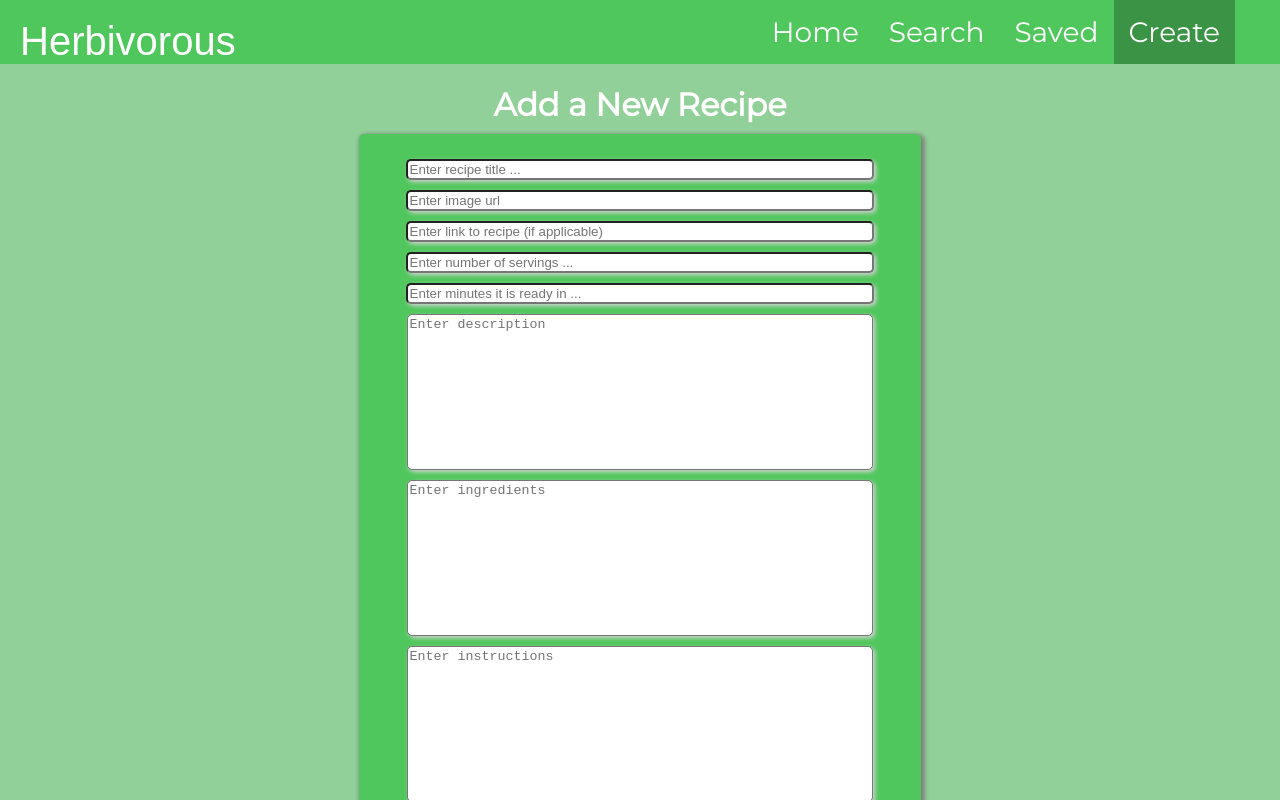
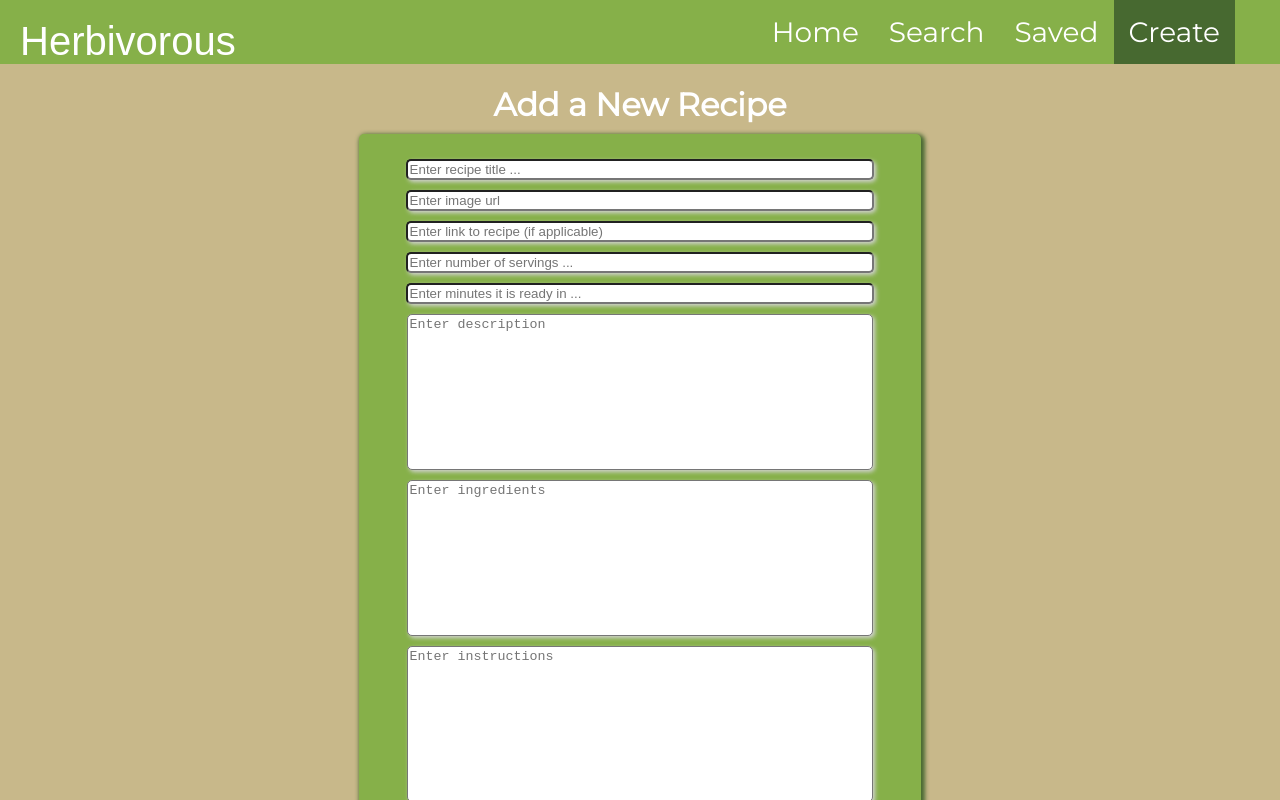
Before and after one commit to Pete-Fowler/herbivorous, a React (Create React App) app: page /submit in a window 1280 px wide. Built offline with nearby package versions, Linux system fonts and the light colour scheme; no server answers; data requests are answered from the project's data file; a web font is replaced by a local one.

Commit message:
Edit colors

```diff
--- a/src/styles/App.css
+++ b/src/styles/App.css
@@ -1,8 +1,16 @@
 @import url('https://fonts.googleapis.com/css2?family=Montserrat&family=MuseoModerno:wght@400;700&display=swap');
+
+:root {
+  --beige: #C8B88A;
+  --green: #86B049;
+  --greenD: #476930;
+}
+
+/* body { background-color: var(--blue); } */
 
 body {
   margin: 0px;
-  background-color: #92D099;
+  background-color: var(--beige);
   color: white;
   font-family: 'Montserrat', sans-serif;
 }
--- a/src/styles/Details.css
+++ b/src/styles/Details.css
@@ -13,10 +13,10 @@
   max-width: 40%;
 }
 #details #text {
-  background-color: #50C75D;
+  background-color: var(--green);
   border-radius: 5px;
   padding: 10px;
-  box-shadow: 4px #3B9446;
+  box-shadow: 4px var(--greenD);
 }
 
 #details a {
--- a/src/styles/Home.css
+++ b/src/styles/Home.css
@@ -13,11 +13,11 @@
   font-size: 1.5rem;
   color: white;
   appearance: none;
-  background-color: #50C75D;
+  background-color: var(--green);
   border: none;
   margin-bottom: 5px;
   border-radius: 5px;
-  box-shadow: 2px 2px 2px #327f3b;
+  box-shadow: 2px 2px 2px var(--greenD);
 }
 
 #show-another:hover {
@@ -41,7 +41,7 @@
   max-height: 200vh;
   max-width: 95%;
   border-radius: 5px;
-  box-shadow: 0px 0px 4px #327f3b;
+  box-shadow: 0px 0px 4px var(--greenD);
 }
 
 #image-wrapper {
--- a/src/styles/Nav.css
+++ b/src/styles/Nav.css
@@ -7,7 +7,7 @@
   gap: 20px;
   padding: 0px 20px;
   font-size: 2.5rem;
-  background-color: #50C75D;
+  background-color: var(--green);
   position: sticky;
   top: 0px;
   z-index: 5;
@@ -39,5 +39,5 @@
 
 a:hover, a.active {
   transition: .6s;
-  background-color: #3B9446;
+  background-color: var(--greenD);
 }
--- a/src/styles/Recipe.css
+++ b/src/styles/Recipe.css
@@ -1,12 +1,12 @@
 .recipe {
   position: relative;
-  background-color: #50C75D;
+  background-color: var(--green);
   border: 1px solid white;
   padding: 0px;
   width: 300px;
   height: 300px;
   border-radius: 5px;
-  box-shadow: 2px 2px 4px #3B9446;
+  box-shadow: 2px 2px 4px var(--greenD);
 }
 
 #image-box {
--- a/src/styles/Search.css
+++ b/src/styles/Search.css
@@ -20,6 +20,6 @@
   font-size: 1.3rem;
   appearance: none;
   border: none;
-  background-color: #92D099;
+  background-color: var(--beige);
   padding: 0px 5px;
 }
--- a/src/styles/Submit.css
+++ b/src/styles/Submit.css
@@ -18,8 +18,8 @@
   margin: 10px 25px 25px 25px;
   width: 40%;
   border-radius: 5px;
-  background-color: #50C75D;
-  box-shadow: 2px 2px 4px 2px gray;
+  background-color: var(--green);
+  box-shadow: 2px 2px 4px 2px var(--greenD);
 }
 
 #submit input, #submit textarea {
@@ -39,11 +39,11 @@
   font-size: 1.5rem;
   color: white;
   appearance: none;
-  background-color: #327f3b;
+  background-color: var(--greenD);
   border: none;
   margin-bottom: 5px;
   border-radius: 5px;
-  box-shadow: 2px 2px 2px #50C75D;
+  box-shadow: 2px 2px 2px var(--green);
 }
 
 #submit button:hover {
```
